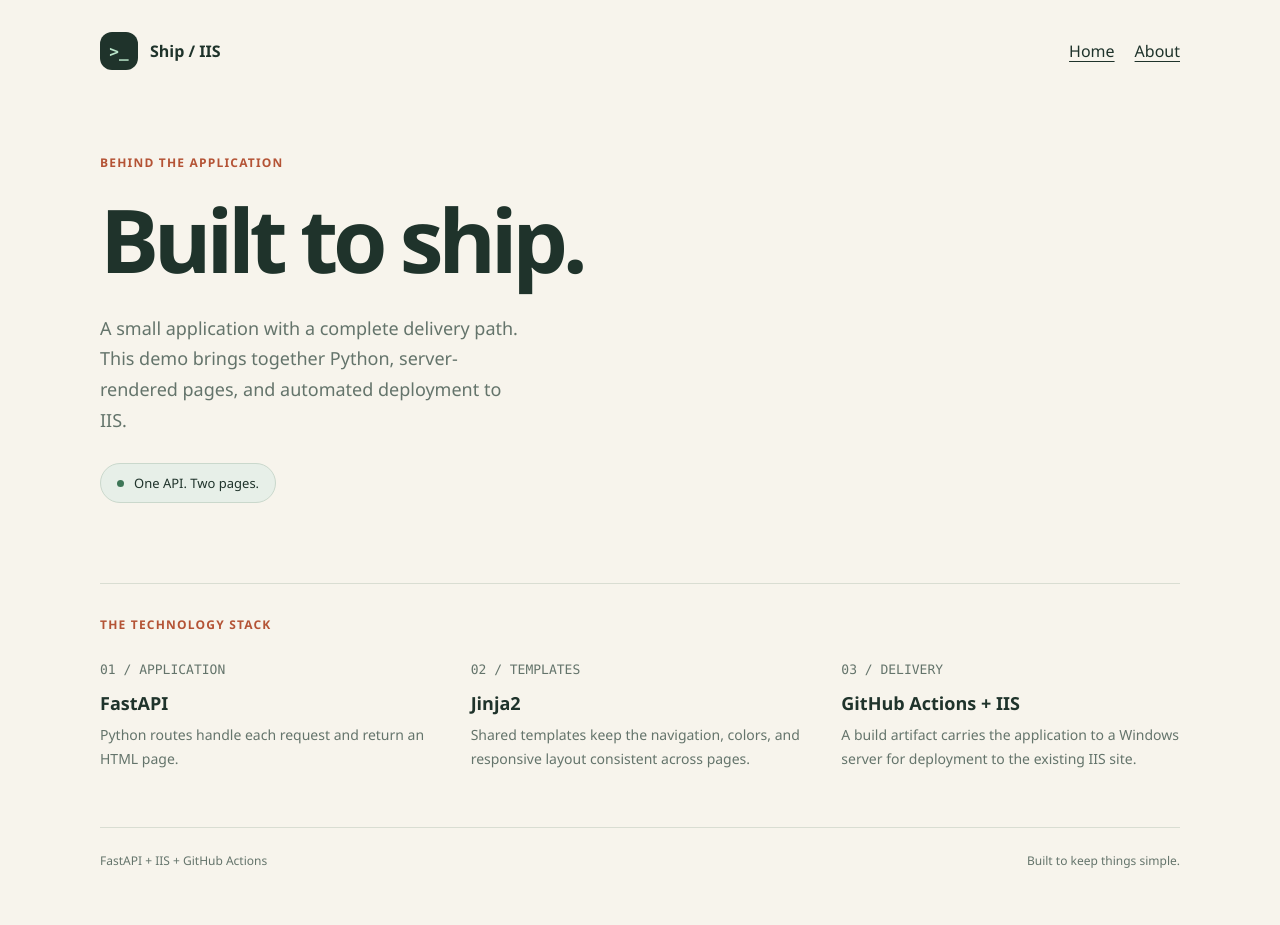
After one commit to vgpdj/test_iis_github_actions, a FastAPI app: template templates/about.html in a window 1280 px wide. The commit adds this page. Run offline with FastAPI, Linux system fonts and the light colour scheme; the template is opened without the code that fills it, so the values that code supplies are empty.

Commit message:
added another route

```diff
--- a/main.py
+++ b/main.py
@@ -26,6 +26,13 @@ async def hello(request: Request):
     )
 
 
+@router.get("/about", response_class=HTMLResponse)
+async def about(request: Request):
+    return templates.TemplateResponse(
+        name="about.html", context={"request": request}
+    )
+
+
 app.include_router(router)
 
 if __name__ == "__main__":
--- /dev/null
+++ b/templates/about.html
@@ -0,0 +1,32 @@
+{% extends "hello.html" %}
+
+{% block title %}About | IIS deployment demo{% endblock %}
+
+{% block content %}
+<section aria-labelledby="about-heading">
+    <p class="eyebrow">Behind the application</p>
+    <h1 id="about-heading">Built to ship.</h1>
+    <p class="intro">A small application with a complete delivery path. This demo brings together Python, server-rendered pages, and automated deployment to IIS.</p>
+    <div class="badge"><span class="dot" aria-hidden="true"></span>One API. Two pages.</div>
+</section>
+<section class="pipeline" aria-labelledby="stack-heading">
+    <p class="eyebrow" id="stack-heading">The technology stack</p>
+    <div class="steps">
+        <article class="step">
+            <span class="number">01 / APPLICATION</span>
+            <h2>FastAPI</h2>
+            <p>Python routes handle each request and return an HTML page.</p>
+        </article>
+        <article class="step">
+            <span class="number">02 / TEMPLATES</span>
+            <h2>Jinja2</h2>
+            <p>Shared templates keep the navigation, colors, and responsive layout consistent across pages.</p>
+        </article>
+        <article class="step">
+            <span class="number">03 / DELIVERY</span>
+            <h2>GitHub Actions + IIS</h2>
+            <p>A build artifact carries the application to a Windows server for deployment to the existing IIS site.</p>
+        </article>
+    </div>
+</section>
+{% endblock %}
--- a/templates/hello.html
+++ b/templates/hello.html
@@ -4,7 +4,7 @@
     <meta charset="utf-8">
     <meta name="viewport" content="width=device-width, initial-scale=1">
     <meta name="color-scheme" content="light">
-    <title>Hello | IIS deployment demo</title>
+    <title>{% block title %}Hello | IIS deployment demo{% endblock %}</title>
     <style>
         :root {
             font-family: "Segoe UI", Arial, sans-serif;
@@ -38,6 +38,9 @@
             text-transform: uppercase;
         }
         .label { color: #64746b; }
+        nav { display: flex; flex-wrap: wrap; gap: 20px; }
+        nav a { color: #1f332b; text-underline-offset: 4px; }
+        nav a:hover { color: #b45335; }
         main { padding: 84px 0 56px; }
         .hero {
             display: grid;
@@ -100,9 +103,13 @@
     <div class="page">
         <header>
             <div class="brand"><span class="mark" aria-hidden="true">&gt;_</span> Ship / IIS</div>
-            <span class="label">Deployment demo</span>
+            <nav aria-label="Main navigation">
+                <a href="{{ request.url_for('hello') }}">Home</a>
+                <a href="{{ request.url_for('about') }}">About</a>
+            </nav>
         </header>
         <main>
+            {% block content %}
             <section class="hero" aria-labelledby="greeting">
                 <div>
                     <p class="eyebrow">Small app. Real delivery.</p>
@@ -139,6 +146,7 @@
                     </article>
                 </div>
             </section>
+            {% endblock %}
         </main>
         <footer><span>FastAPI + IIS + GitHub Actions</span><span>Built to keep things simple.</span></footer>
     </div>
```
Also changed, not shown: README.md.
